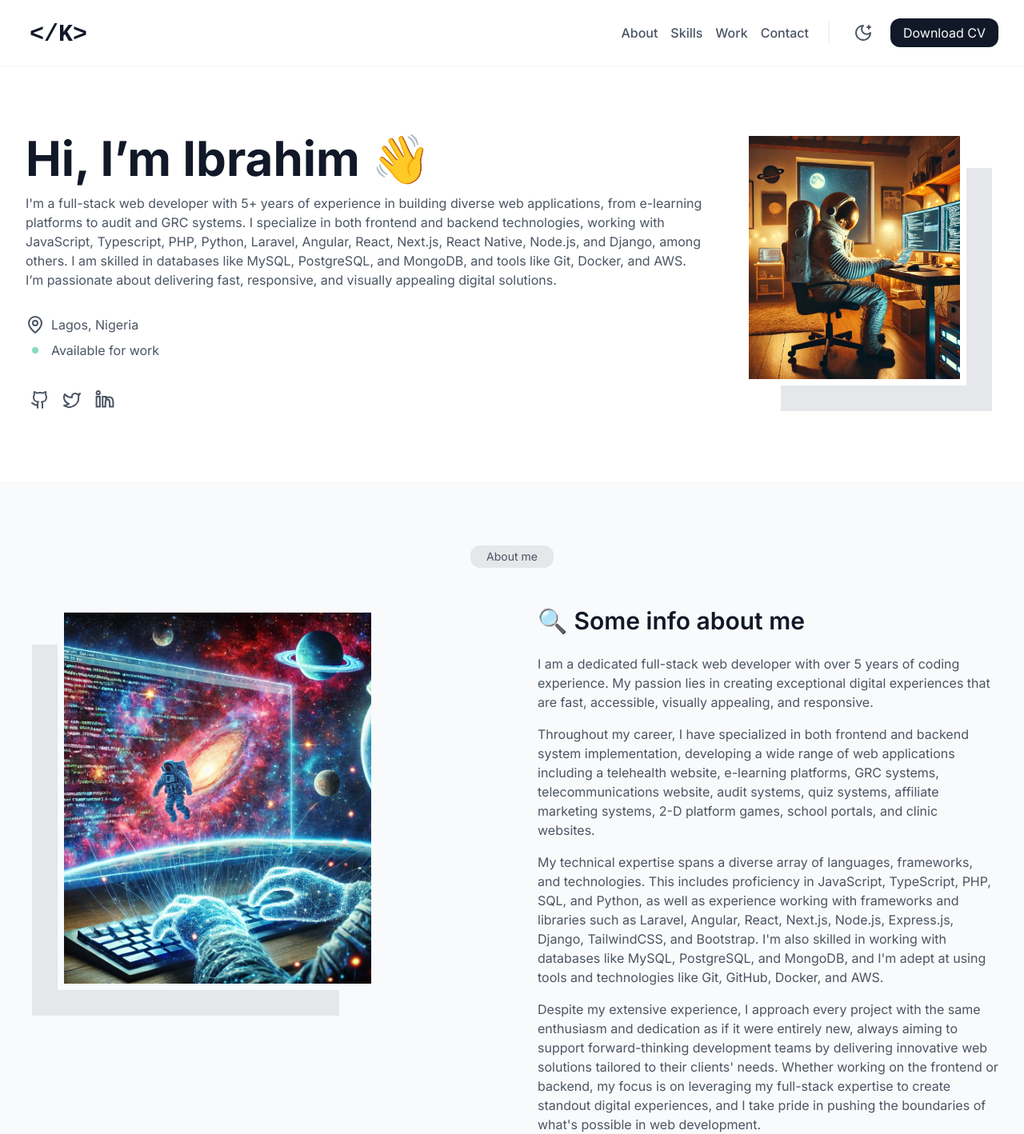
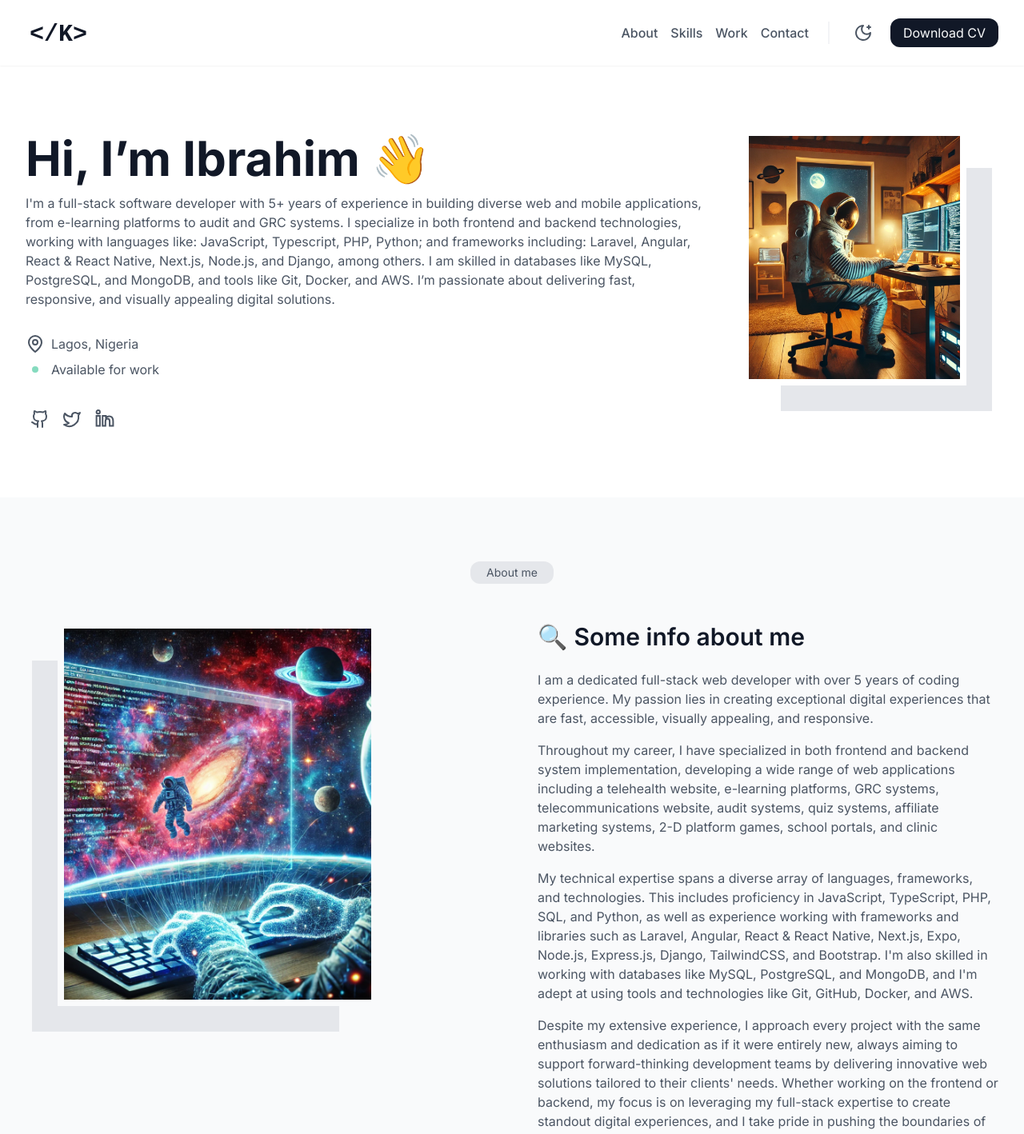
Before and after one commit to aiKhalil08/portfolio, a React (Create React App) app: page / in a window 1280 px wide. Shown: the top 1418 px of the page at 80% size. Built offline with nearby package versions, Linux system fonts and the light colour scheme.

Commit message:
changed "web developer" to "software developer"

```diff
--- a/src/components/sections/About.tsx
+++ b/src/components/sections/About.tsx
@@ -45,7 +45,7 @@ export function About({}) {
                             Throughout my career, I have specialized in both frontend and backend system implementation, developing a wide range of web applications including a telehealth website, e-learning platforms, GRC systems, telecommunications website, audit systems, quiz systems, affiliate marketing systems, 2-D platform games, school portals, and clinic websites.
                         </p>
                         <p>
-                            My technical expertise spans a diverse array of languages, frameworks, and technologies. This includes proficiency in JavaScript, TypeScript, PHP, SQL, and Python, as well as experience working with frameworks and libraries such as Laravel, Angular, React, Next.js, Node.js, Express.js, Django, TailwindCSS, and Bootstrap. I'm also skilled in working with databases like MySQL, PostgreSQL, and MongoDB, and I'm adept at using tools and technologies like Git, GitHub, Docker, and AWS.
+                            My technical expertise spans a diverse array of languages, frameworks, and technologies. This includes proficiency in JavaScript, TypeScript, PHP, SQL, and Python, as well as experience working with frameworks and libraries such as Laravel, Angular, React & React Native, Next.js, Expo, Node.js, Express.js, Django, TailwindCSS, and Bootstrap. I'm also skilled in working with databases like MySQL, PostgreSQL, and MongoDB, and I'm adept at using tools and technologies like Git, GitHub, Docker, and AWS.
                         </p>
                         <p>
                             Despite my extensive experience, I approach every project with the same enthusiasm and dedication as if it were entirely new, always aiming to support forward-thinking development teams by delivering innovative web solutions tailored to their clients' needs. Whether working on the frontend or backend, my focus is on leveraging my full-stack expertise to create standout digital experiences, and I take pride in pushing the boundaries of what's possible in web development.
--- a/src/components/sections/Home.tsx
+++ b/src/components/sections/Home.tsx
@@ -41,7 +41,7 @@ export function Home({}) {
                     <div className="flex flex-col gap-2">
                         <h2 className="text-heading-1-mobile font-semibold md:text-heading-1-desktop md:font-bold text-grey-light-900 dark:text-grey-dark-900">Hi, I’m {me.firstName} <span ref={iconRef} className="inline-block">👋</span></h2>
                         <p className="text-body-2-all text-grey-light-600 dark:text-grey-dark-600">
-                            I'm a full-stack web developer with 5+ years of experience in building diverse web applications, from e-learning platforms to audit and GRC systems. I specialize in both frontend and backend technologies, working with JavaScript, Typescript, PHP, Python, Laravel, Angular, React, Next.js, React Native, Node.js, and Django, among others. I am skilled in databases like MySQL, PostgreSQL, and MongoDB, and tools like Git, Docker, and AWS. I’m passionate about delivering fast, responsive, and visually appealing digital solutions.
+                            I'm a full-stack software developer with 5+ years of experience in building diverse web and mobile applications, from e-learning platforms to audit and GRC systems. I specialize in both frontend and backend technologies, working with languages like: JavaScript, Typescript, PHP, Python; and frameworks including: Laravel, Angular, React & React Native, Next.js, Node.js, and Django, among others. I am skilled in databases like MySQL, PostgreSQL, and MongoDB, and tools like Git, Docker, and AWS. I’m passionate about delivering fast, responsive, and visually appealing digital solutions.
                         </p>
                     </div>
                     <div className="space-y-2 text-body-2-all text-grey-light-600 dark:text-grey-dark-600">
```
